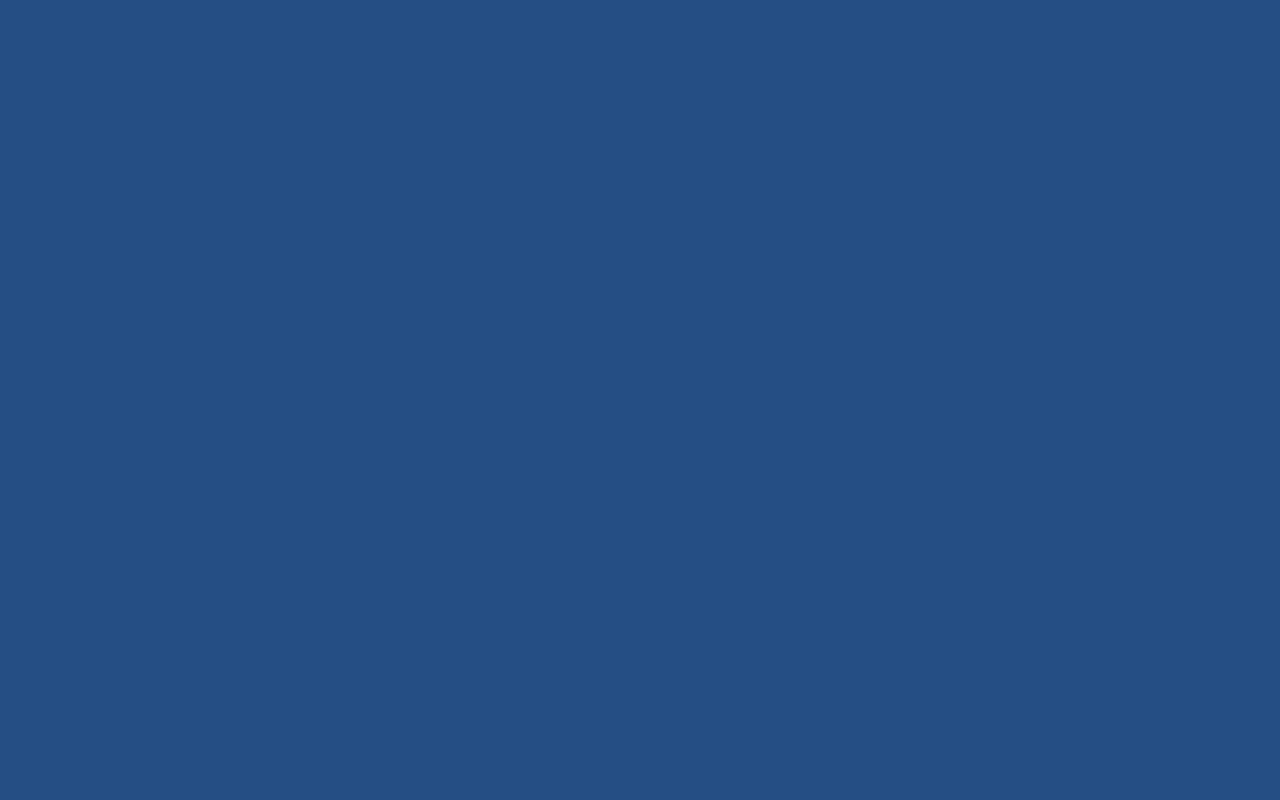
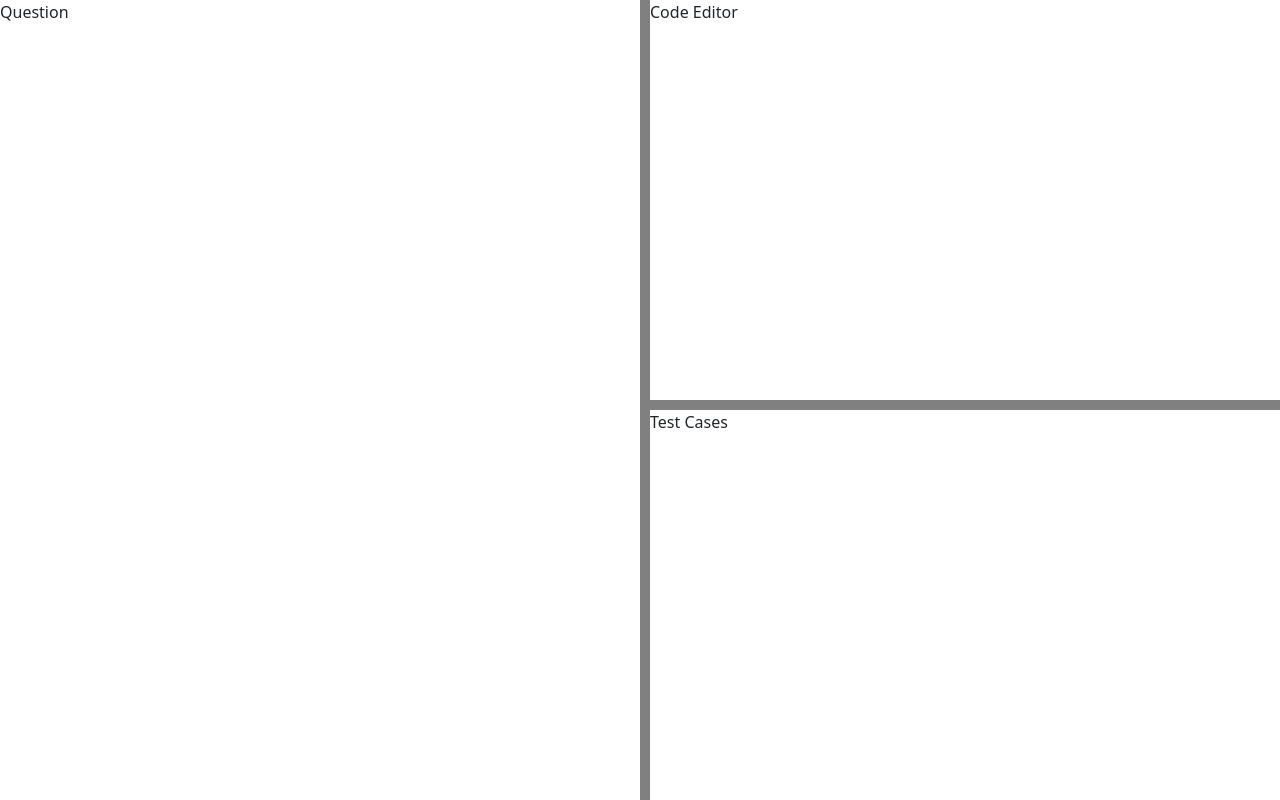
Before and after one commit to coder-Ace77/coder-1-website-project-front-end, a React (Create React App) app: page /resizeable-divs in a window 1280 px wide. Before the commit this address had no page. Built offline with nearby package versions, Linux system fonts and the light colour scheme.

Commit message:
Created dynamic layout like leetcodee

```diff
--- a/package.json
+++ b/package.json
@@ -11,6 +11,7 @@
     "react-ace": "^10.1.0",
     "react-bootstrap": "^2.10.0",
     "react-dom": "^18.2.0",
+    "react-resizable": "^3.0.5",
     "react-router-dom": "^6.21.3",
     "react-scripts": "5.0.1",
     "web-vitals": "^2.1.4"
@@ -38,5 +39,8 @@
       "last 1 firefox version",
       "last 1 safari version"
     ]
+  },
+  "devDependencies": {
+    "tailwindcss": "^3.4.1"
   }
 }
--- a/src/App.css
+++ b/src/App.css
@@ -1,6 +1,10 @@
+@tailwind base;
+@tailwind components;
+@tailwind utilities;
+
 .App {
-  text-align: center;
-  background-color: rgb(37, 79, 132);
+  /* background-color: rgb(37, 79, 132); */
+  background-color: white;
   height: 100vh;
   width: 100vw;
 }
--- a/src/App.jsx
+++ b/src/App.jsx
@@ -3,6 +3,7 @@ import { Route, Routes } from 'react-router-dom';
 import 'bootstrap/dist/css/bootstrap.min.css';
 import Home from "./pages/Home";
 import SignIn from './pages/SignIn';
+import ResizableDiv from './components/Resizeable';
 
 
 function App() {
@@ -11,6 +12,7 @@ function App() {
       <Routes>
         <Route path='/sign' element={<SignIn></SignIn>} />
         <Route path='/' element={<Home></Home>} />
+        <Route path='/resizeable-divs' element={<ResizableDiv/>}/>
       </Routes>
     </div>
   );
--- /dev/null
+++ b/src/components/Resizeable.jsx
@@ -0,0 +1,65 @@
+import React, { useState } from 'react';
+import '../components/resize.css';
+
+const ResizableDiv = () => {
+  const [verticalSplitterPos, setVerticalSplitterPos] = useState(window.innerWidth / 2);
+  const [horizontalSplitterPos, setHorizontalSplitterPos] = useState(window.innerHeight / 2);
+
+  const handleVerticalMouseDown = (e) => {
+    e.preventDefault();
+    document.addEventListener('mousemove', handleVerticalMouseMove);
+    document.addEventListener('mouseup', handleVerticalMouseUp);
+  };
+
+  const handleVerticalMouseMove = (e) => {
+    setVerticalSplitterPos(e.clientX);
+  };
+
+  const handleVerticalMouseUp = () => {
+    document.removeEventListener('mousemove', handleVerticalMouseMove);
+    document.removeEventListener('mouseup', handleVerticalMouseUp);
+  };
+
+  const handleHorizontalMouseDown = (e) => {
+    e.preventDefault();
+    document.addEventListener('mousemove', handleHorizontalMouseMove);
+    document.addEventListener('mouseup', handleHorizontalMouseUp);
+  };
+
+  const handleHorizontalMouseMove = (e) => {
+    setHorizontalSplitterPos(e.clientY);
+  };
+
+  const handleHorizontalMouseUp = () => {
+    document.removeEventListener('mousemove', handleHorizontalMouseMove);
+    document.removeEventListener('mouseup', handleHorizontalMouseUp);
+  };
+
+  return (
+    <div className="ResizableDiv">
+      <div style={{ width: verticalSplitterPos }} className="left-div">
+        Question
+      </div>
+      <div
+        onMouseDown={handleVerticalMouseDown}
+        style={{ left: verticalSplitterPos }}
+        className="vertical-splitter"
+      />
+      <div style={{ left: verticalSplitterPos + 10 }} className="right-div">
+        <div style={{ height: horizontalSplitterPos }} className="top-div">
+          Code Editor
+        </div>
+        <div
+          onMouseDown={handleHorizontalMouseDown}
+          style={{ top: horizontalSplitterPos }}
+          className="horizontal-splitter"
+        />
+        <div style={{ top: horizontalSplitterPos + 10 }} className="bottom-div">
+          Test Cases
+        </div>
+      </div>
+    </div>
+  );
+};
+
+export default ResizableDiv;
--- /dev/null
+++ b/src/components/resize.css
@@ -0,0 +1,47 @@
+.ResizableDiv {
+    display: flex;
+    position: relative;
+    height: 100vh;
+  }
+
+  .left-div {
+    /* background-color: lightblue; */
+    height: 100%;
+  }
+
+  .vertical-splitter {
+    position: absolute;
+    height: 100%;
+    width: 10px;
+    background-color: gray;
+    cursor: col-resize;
+  }
+
+  .right-div {
+    position: absolute;
+    right: 0;
+    /* background-color: lightgreen; */
+    width: calc(100% - var(--splitter-pos) - 10px);
+    height: 100%;
+  }
+
+  .top-div {
+    /* background-color: lightpink; */
+    width: 100%;
+  }
+
+  .horizontal-splitter {
+    position: absolute;
+    width: 100%;
+    height: 10px;
+    background-color: gray;
+    cursor: row-resize;
+  }
+
+  .bottom-div {
+    position: absolute;
+    bottom: 0;
+    /* background-color: lightyellow; */
+    width: 100%;
+    height: calc(100% - var(--splitter-pos) - 10px);
+  }
--- /dev/null
+++ b/tailwind.config.js
@@ -0,0 +1,8 @@
+/** @type {import('tailwindcss').Config} */
+module.exports = {
+  content: ["./src/**/*.{js,jsx,ts,tsx}"],
+  theme: {
+    extend: {},
+  },
+  plugins: [],
+};
```
Also changed, not shown: src/index.js (+6 -6 lines), src/setupTests.js (+1 -1 lines), 1 other file (tests, documents, lock files or other folders).
